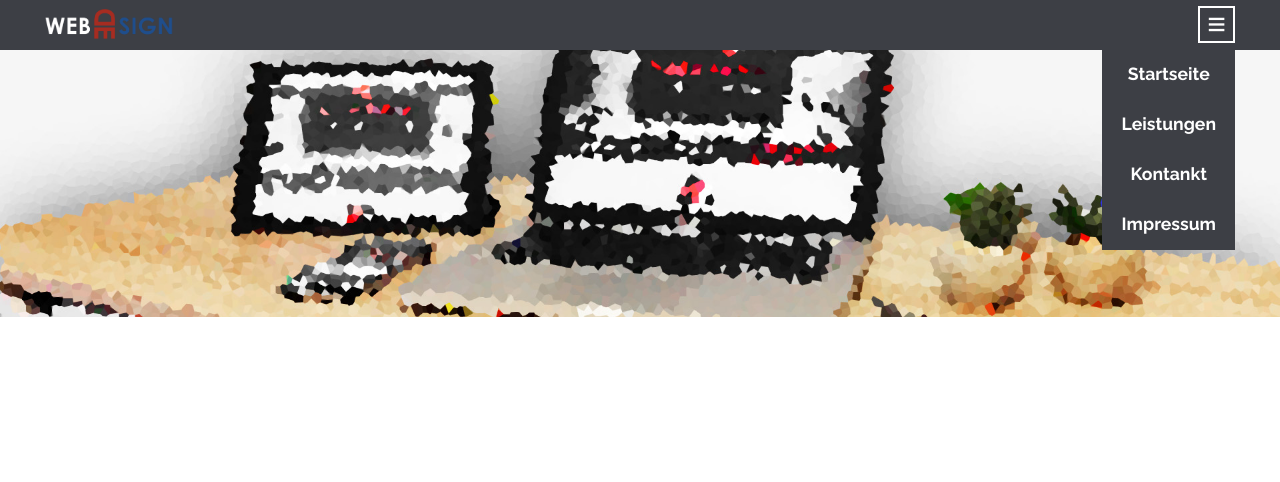
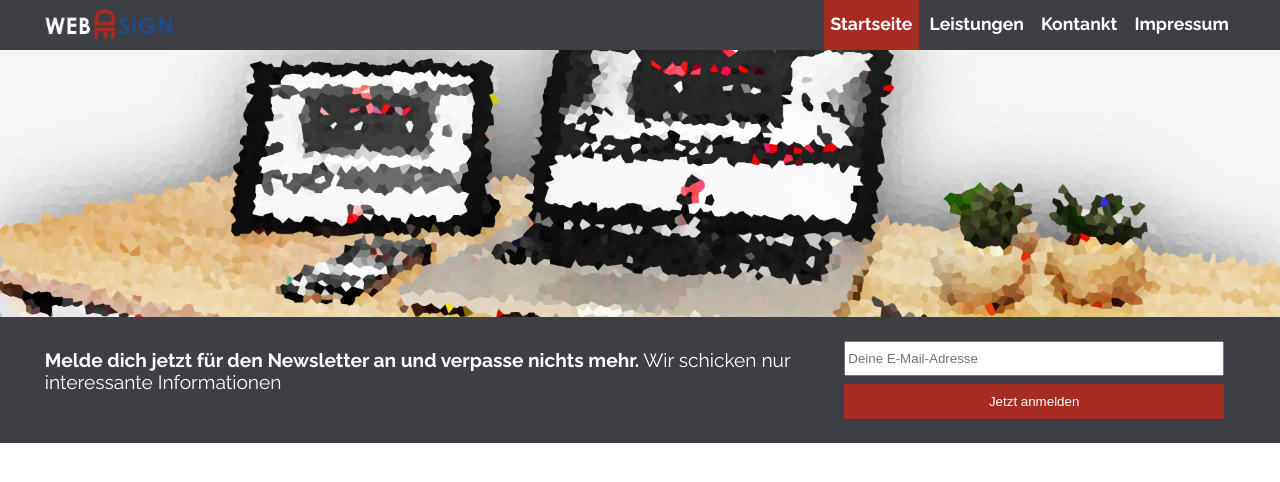
Before and after one commit to WalterAndCato/Html_Css_Kurs2, a plain HTML site: page Webdesign Made Simple/index.html in a window 1280 px wide. Drawn offline with Linux system fonts and the light colour scheme.

Commit message:
20250205

```diff
--- a/Webdesign Made Simple/index.html
+++ b/Webdesign Made Simple/index.html
@@ -13,9 +13,9 @@
 
     <body>
 
-        <nav class="header-nav">
+        <nav id="header-nav">
 
-          <!--<div class="container">
+          <div class="container" id="desktop-nav">
             <div class="row">
               <div class="col-6">
 
@@ -24,16 +24,16 @@
                 </a>
 
                 <ul>
-                  <li><a href="index.html">Startseite</a></li>
+                  <li class="active"><a href="index.html">Startseite</a></li>
                   <li><a href="leistungen.html">Leistungen</a></li>
                   <li><a href="kontakt.html">Kontankt</a></li>
                   <li><a href="impressum.html">Impressum</a></li>
                 </ul>
               </div>
             </div>
-          </div>-->
+          </div>
 
-          <div class="container">
+          <div class="container" id="mobile-nav">
             <div class="row">
               <div class="col-6">
 
@@ -41,11 +41,11 @@
                   <img src="src/img/webdesign-logo.png" alt="Das Logo">
                 </a>
 
-                <div class="mobile-nav-dropdown clearfix">
+                <div id="mobile-nav-dropdown" class="clearfix">
 
-                  <div class="mobile-nav-button"><span>&equiv;</span></div>
+                  <div id="mobile-nav-button"><span>&equiv;</span></div>
 
-                  <div class="mobile-nav-content clearfix">
+                  <div id="mobile-nav-content" class="clearfix">
                     <ul>
                       <li class="active"><a href="index.html">Startseite</a></li>
                       <li><a href="leistungen.html">Leistungen</a></li>
@@ -62,31 +62,27 @@
         </nav>
 
         <header class="header-banner">
+       </header>
 
-        </header>
+        <!-- Newsletter-Bereich -->
+       <section class="newsletter-bereich">
+          <div class="container">
+            <div class="row">
+              <div class="col-4">
+                <p id="nb-werbetext"><span class="wichtiger-text">Melde dich jetzt für den Newsletter an und verpasse nichts mehr.</span> Wir schicken nur interessante Informationen</p>
+              </div>
+              <div class="col-2 clerfix">
+                <form id="nb-form" action="index.html" method="post">
 
-        <!--<div class="container border">
-          <div class="row">
-            <div class="col-1"></div>
-            <div class="col-1"></div>
-            <div class="col-1"></div>
-            <div class="col-1"></div>
-            <div class="col-1"></div>
-            <div class="col-1"></div>
+                  <label class="screen-reader" for="nb-email">E-Mail:</label>
+                  <input class="nb-email-input" id="nb-email" type="email" name="email" placeholder="Deine E-Mail-Adresse">
+
+                  <button class="btn-typ-1" id="nb-btn" type="submit">Jetzt anmelden</button>
+                </form>
+              </div>
+            </div>
           </div>
-          <div class="row">
-            <div class="col-2"></div>
-            <div class="col-2"></div>
-            <div class="col-2"></div>
-          </div>
-          <div class="row">
-            <div class="col-3"></div>
-            <div class="col-3"></div>
-          </div>
-          <div class="row">
-            <div class="col-6"></div>
-          </div>
-        </div>-->
+       </section>
 
     </body>
 
--- a/Webdesign Made Simple/src/css/styles.css
+++ b/Webdesign Made Simple/src/css/styles.css
@@ -32,11 +32,28 @@ body {
   clear: both;
 }
 
+.active {
+  background-color: #A62C21 !important;
+}
 
+.wichtiger-text{
+  font-weight: bold;
+}
+
+.screen-reader{
+  display: none;
+}
+
+.btn-typ-1 {
+  background-color: #A62C21;
+  border: 2px solid #A62C21;
+  color: #fff;
+  padding: 0.4rem 0.6rem;
+}
 
 /* Navigationsleiste */
 
-.header-nav {
+#header-nav {
   width: 100%;
   height: 50px;
   background-color: #3D3F45;
@@ -45,70 +62,72 @@ body {
   font-size: 1.1rem;
 }
 
-.header-nav .col-6 {
+#header-nav .col-6 {
   padding-top: 0;
   padding-bottom: 0;
 }
 
-.header-nav a > img {
+#header-nav a > img {
   height: 30px;
   margin-top: 0.55rem;
   width: auto;
   float: left;
 }
 
-.header-nav ul {
+#header-nav ul {
   margin: 0;
   padding: 0;
   float: right;
   height: 100%;
 }
 
-.header-nav .container,
-.header-nav .row,
-.header-nav .col-6 {
+#header-nav .container,
+#header-nav .row,
+#header-nav .col-6 {
   height: 100%;
 }
 
-.header-nav ul > li {
+#header-nav ul > li {
   display: inline-block;
   padding: 0 .4rem 0 .4rem;
   height: 100%;
 }
 
-.header-nav ul > li > a {
+#header-nav ul > li > a {
   margin-top: .8rem;
   display: inline-block;
 }
 
-.header-nav ul > li > a:link {
+#header-nav ul > li > a:link {
   color: #fff;
   text-decoration: none;
 
 }
 
-.header-nav ul > li > a:hover {
+#header-nav ul > li > a:hover {
   color: #e5e5e5;
   text-decoration: none;
 }
 
-.header-nav ul > li > a:active {
+#header-nav ul > li > a:active {
   color: #e5e5e5;
   text-decoration: none;
 }
 
-.header-nav ul > li > a:visited {
+#header-nav ul > li > a:visited {
   color: #fff;
   text-decoration: none;
 }
 
-.active {
-  background-color: #A62C21;
-}
+
 
 /* ====== Navigationsleiste Mobile ================ */
 
-.mobile-nav-button {
+#mobile-nav {
+  display: none;
+}
+
+#mobile-nav-button {
   color: white;
   float: right;
   font-size: 2rem;
@@ -117,15 +136,16 @@ body {
   width: 37px;
   position: relative;
   margin-top: .4rem;
+  margin-bottom: 8px;
 }
 
-.mobile-nav-button > span {
+#mobile-nav-button > span {
   position: absolute;
   bottom: -2px;
   left: 7px;
 }
 
-.mobile-nav-content >ul > li {
+#mobile-nav-content >ul > li {
   display: block;
   background-color: #3D3F45;
   height: 50px;
@@ -133,14 +153,31 @@ body {
   text-align: center;
 }
 
-.mobile-nav-dropdown {
+#mobile-nav-dropdown {
   position: relative;
+  display: inline-block;
+  float: right;
 }
 
-.mobile-nav-content {
+#mobile-nav-content {
   position: absolute;
   right: 0;
   top: 50px;
+  display: none;
+}
+
+.mobile-nav-dropdown:hover .mobile-nav-content {
+  display: block;
+}
+
+@media (max-width: 768px) {
+  #desktop-nav {
+    display: none;
+  }
+
+  #mobile-nav {
+    display: block;
+  }
 }
 
 /* Header-Banner */
@@ -161,6 +198,82 @@ body {
   padding-top: 15.625%;
 }
 
+
+/* Newsletter-Bereich */
+
+.newsletter-bereich {
+  width: 100%;
+  background-color: #3D3F45;
+}
+
+#nb-werbetext {
+  color: #fff;
+  font-size: 1.2rem;
+}
+
+.nb-email-input {
+  width: 78%;
+  height: 35px;
+  border: 2px solid #fff
+  padding: 0.4rem;
+  margin-right: 0.5rem;
+}
+
+#nb-btn {
+  height: 35px;
+}
+
+#nb-form {
+  margin: 0.7rem;
+  float: right;
+  width: 100%;
+  text-align: right;
+}
+
+@media (max-width: 1822px) {
+  .nb-email-input {
+    width: 70%;
+  }
+}
+
+@media (max-width: 1358px) {
+
+  .nb-email-input {
+    width: 100%;
+    margin-bottom: .5rem;
+  }
+
+  #nb-btn {
+    width: 100%;
+  }
+}
+
+@media (max-width: 768px) {
+  #nb-werbetext {
+    display: none;
+  }
+
+  #nb-form {
+    margin-top: 0;
+  }
+
+  .newsletter-bereich .col-4{
+    display: none;
+  }
+}
+
+@media (max-width: 480px) {
+
+  .nb-email-input {
+    height: 25px;
+  }
+
+  #nb-btn {
+    height: 25px;
+    padding: 0.1rem;
+  }
+
+}
 
 /* Container */
 
@@ -185,6 +298,7 @@ body {
 .col-1 {width: 	16.666%;}
 .col-2 {width: 33.333%;}
 .col-3 {width: 50%;}
+.col-4 {width: 66.666%;}
 .col-6 {width: 100%;}
 
 /* GRID-DEBUG
@@ -223,6 +337,7 @@ body {
 }*/
 
 
+
 /*
 
 BREAKPOINTS:
@@ -241,10 +356,12 @@ BREAKPOINTS:
   .col-1 {width: 	50%;}
   .col-2 {width: 100%;}
   .col-3 {width: 100%;}
+  .col-4 {width: 100%;}
 }
 
 @media (max-width: 480px){
   .col-1 {width: 100%;}
   .col-2 {width: 100%;}
   .col-3 {width: 100%;}
+  .col-4 {width: 100%;}
 }
```
Also changed, not shown: Webdesign Made Simple/impressum.html (+34 -4 lines), Webdesign Made Simple/kontakt.html (+33 -4 lines), Webdesign Made Simple/leistungen.html (+33 -4 lines).
